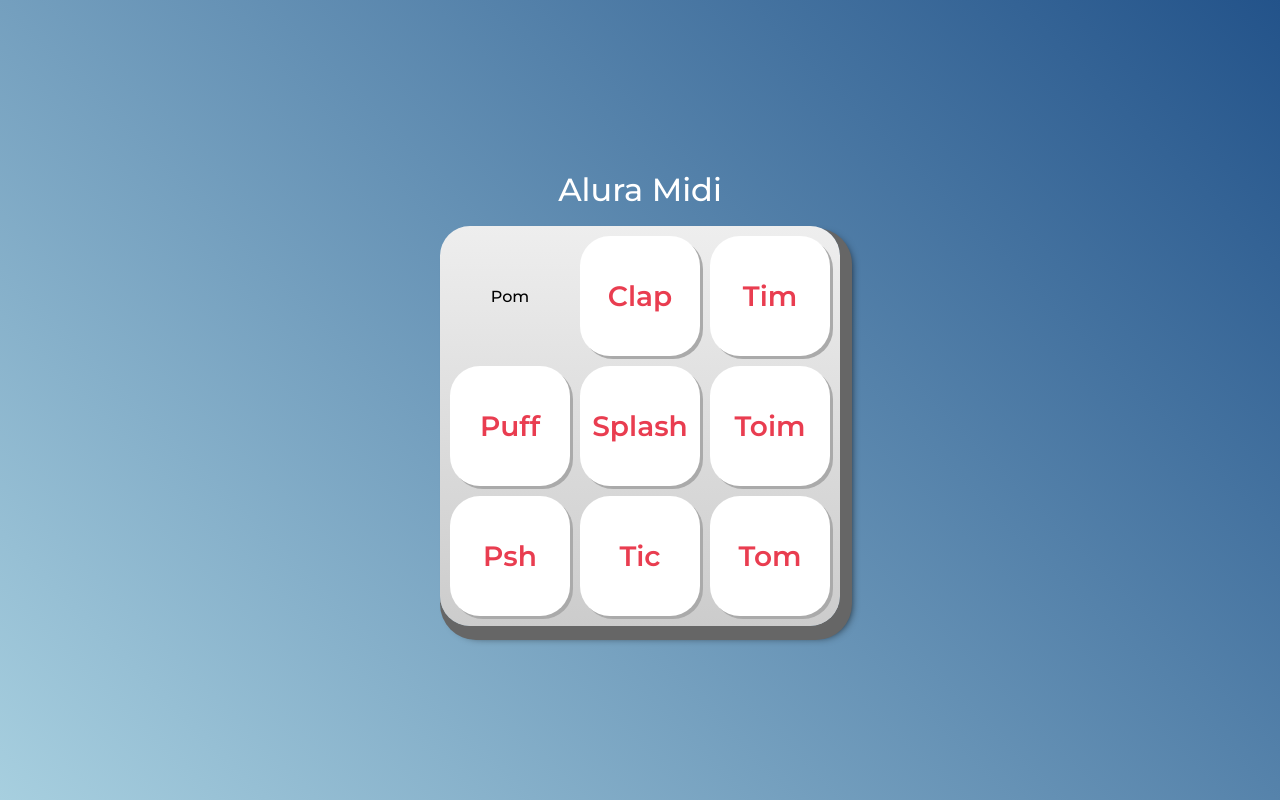
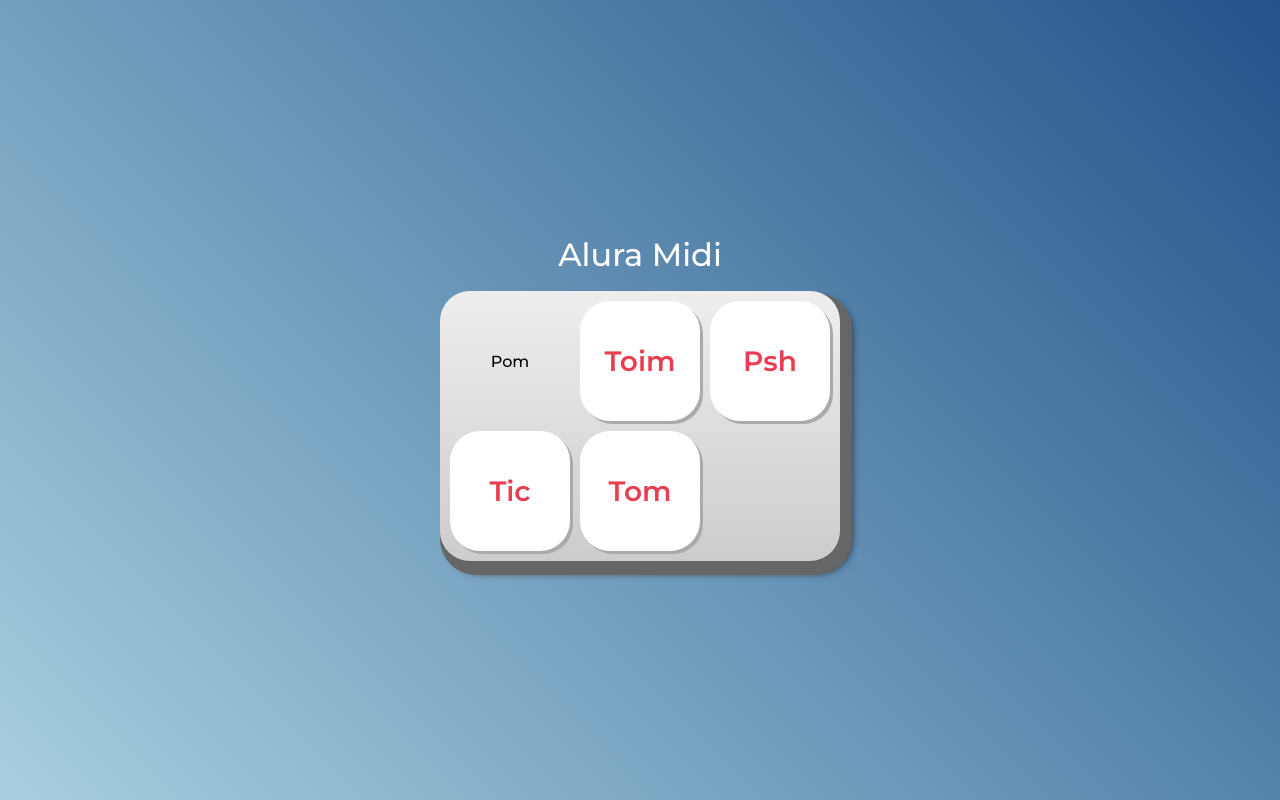
Before and after one commit to GeovanaeEvelize/JavaScript, a plain HTML site: page aluramidi-curso-arquivos-iniciais/index.html in a window 1280 px wide. Drawn offline with Linux system fonts and the light colour scheme.

Commit message:
confirmar

```diff
--- a/aluramidi-curso-arquivos-iniciais/index.html
+++ b/aluramidi-curso-arquivos-iniciais/index.html
@@ -22,11 +22,7 @@
 
     <section class="teclado">
         <button onclick="alert('Pom')" class=”tecla tecla_pom”>Pom</button>
-        <button class="tecla tecla_clap">Clap</button>
-        <button class="tecla tecla_tim">Tim</button>
 
-        <button class="tecla tecla_puff">Puff</button>
-        <button class="tecla tecla_splash">Splash</button>
         <button class="tecla tecla_toim">Toim</button>
 
         <button class="tecla tecla_psh">Psh</button>
```
Also changed, not shown: main.js (added).
